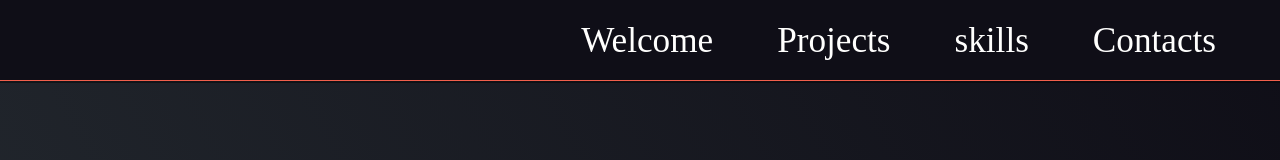
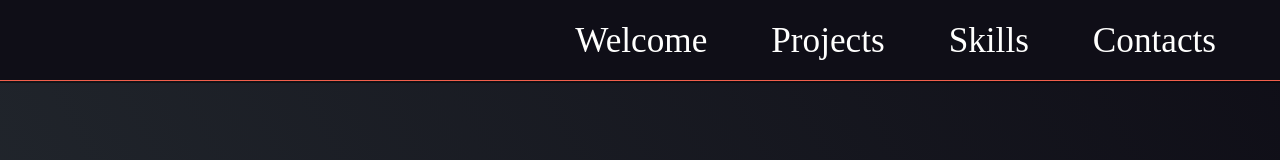
Before and after one commit to ZriouilAnas/Portfolio, a plain HTML site: page index.html in a window 1280 px wide. Shown: the top 160 px of the page. Drawn offline with nearby package versions, Linux system fonts and the light colour scheme.

Commit message:
Update index.html

```diff
--- a/index.html
+++ b/index.html
@@ -21,7 +21,7 @@
             <ul class="nav-links">
                 <il><a href="#welcome" class="nav-link">Welcome</a></il>
                 <il><a href="#projects" class="nav-link">Projects</a></il>
-                <il><a href="#skills" class="nav-link">skills</a></il>
+                <il><a href="#skills" class="nav-link">Skills</a></il>
                 <il><a href="#contacts" class="nav-link">Contacts</a></il>
             </ul>
         </nav>
```
